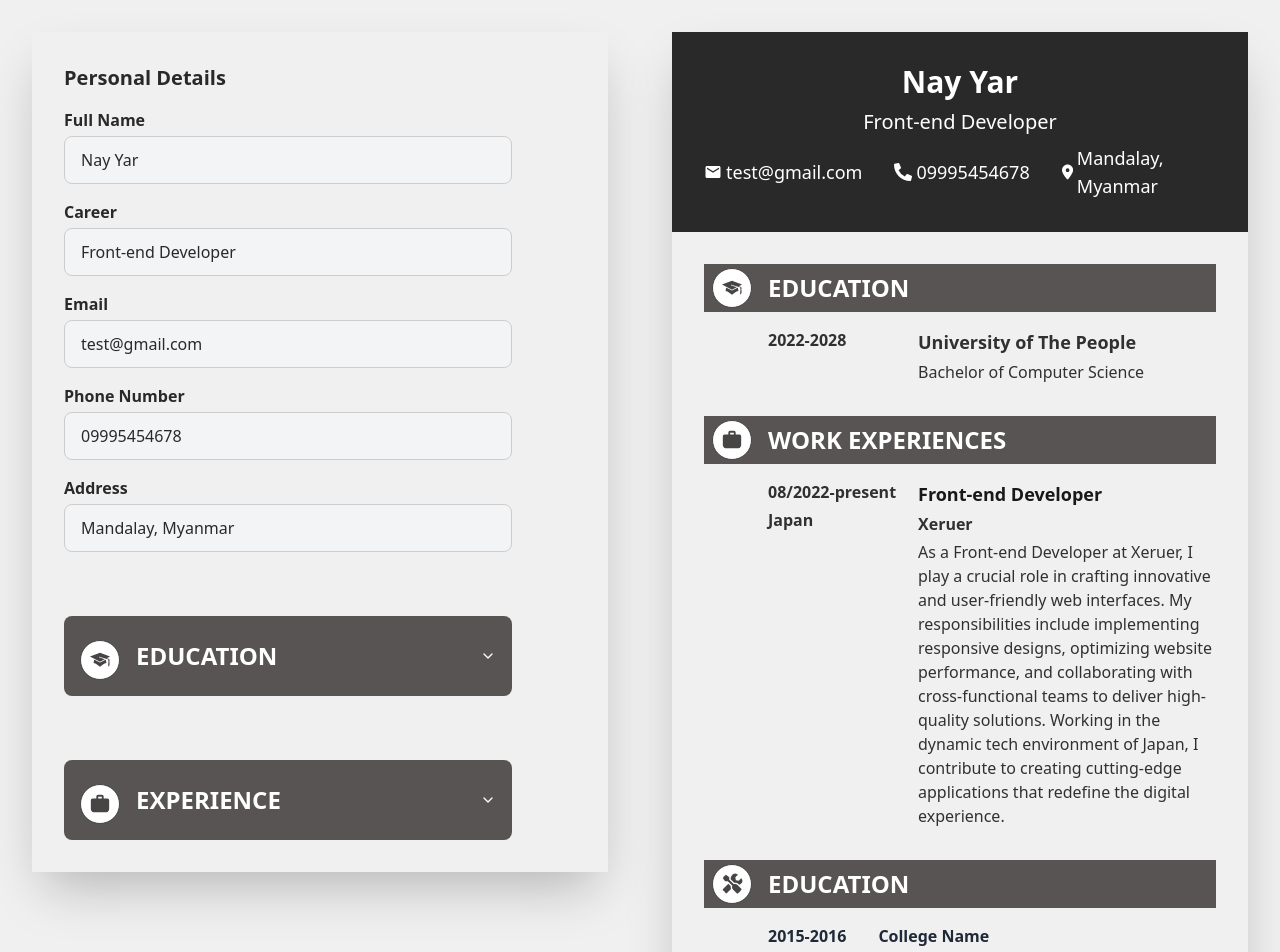
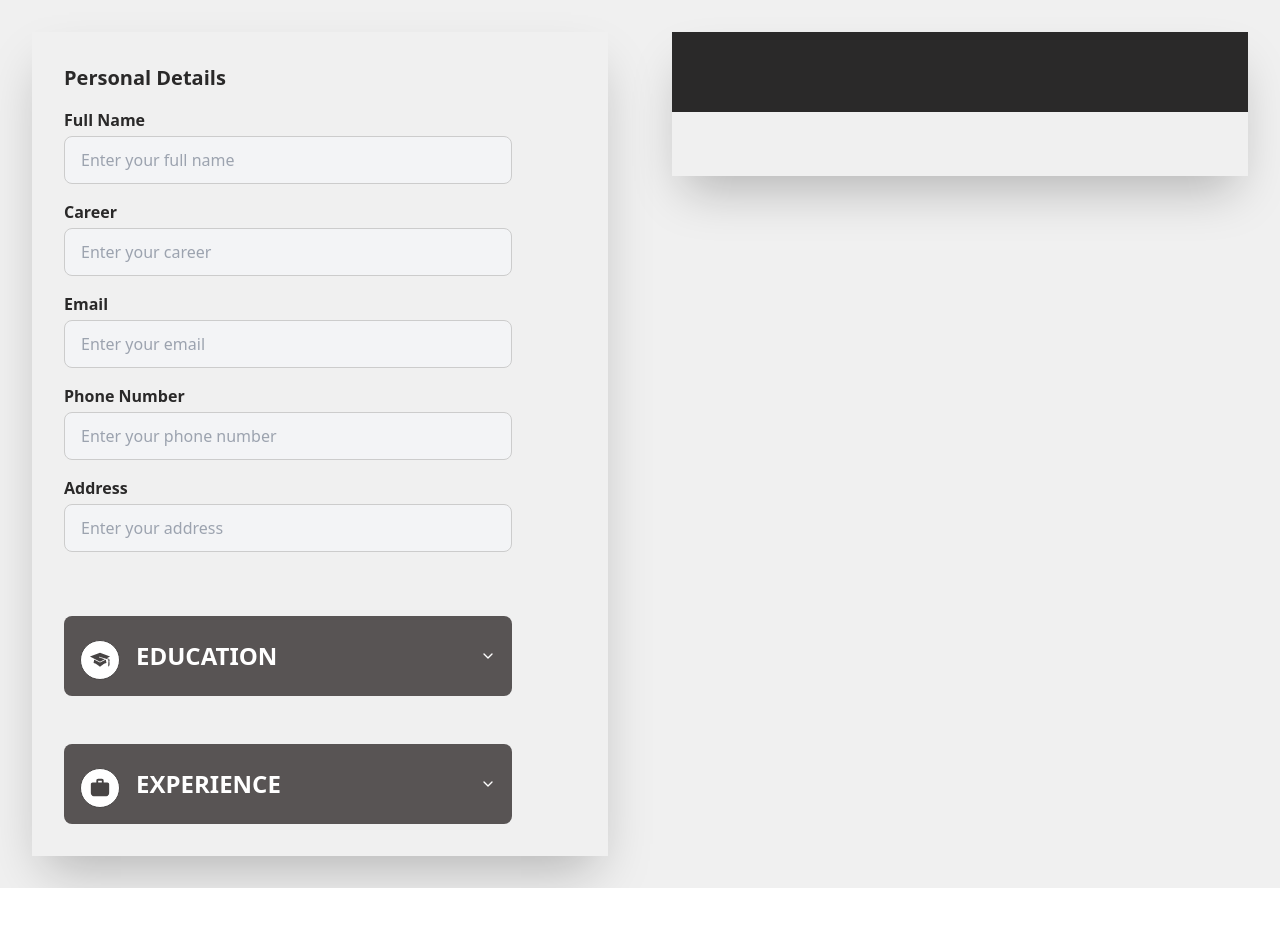
Before and after one commit to nandarwin19/CV, a React (Vite) app: page / in a window 1280 px wide. Shown: the top 952 px of the page. After the commit the page ends 888 px from the top, so only its background shows below. Built offline with nearby package versions, Linux system fonts and the light colour scheme.

Commit message:
add forms and make user-friendly

```diff
--- a/src/App.jsx
+++ b/src/App.jsx
@@ -5,7 +5,6 @@ import Header from "./components/Header";
 import PersonalDetailsForm from "./components/PersonalDetailsForm";
 import EducationForm from "./components/Education/EducationForm";
 import Education from "./components/Education/Education";
-import Skills from "./components/Skills/Skills";
 import Experience from "./components/Experiences/Experience";
 import {
   initialEducation,
@@ -13,13 +12,18 @@ import {
   initialUserData,
 } from "./components/constant/constant";
 import ExperienceForm from "./components/Experiences/ExperienceForm";
+import { GiGraduateCap } from "react-icons/gi";
+import { MdWork } from "react-icons/md";
 
 function App() {
   const [personalData, setPersonalData] = useState(initialUserData);
-  const [educationData, setEducationData] = useState(initialEducation);
-  const [hiddenEducation, setHiddenEducation] = useState(true);
-  const [hiddenExperience, setHiddenExperience] = useState(true);
-  const [experienceData, setExperienceData] = useState(initialExperience);
+
+  // For education
+  const [educationData, setEducationData] = useState([]);
+  const [newEducation, setNewEducation] = useState(initialEducation);
+
+  const [experienceData, setExperienceData] = useState([]);
+  const [newExperience, setNewExperience] = useState(initialExperience);
 
   // updatePersonalData is a function that takes two arguments:
   // `data` is the key of the personalData object we want to update.
@@ -35,22 +39,32 @@ function App() {
   };
 
   const updateEducationData = (data, value) => {
-    setEducationData((prevData) => ({
+    setNewEducation((prevData) => ({
       ...prevData,
       [data]: value,
     }));
   };
 
   const updateExperienceData = (data, value) => {
-    setExperienceData((prevData) => ({
+    setNewExperience((prevData) => ({
       ...prevData,
       [data]: value,
     }));
   };
 
+  const addEducationEntry = () => {
+    setEducationData((prevData) => [...prevData, newEducation]);
+    setNewEducation(initialEducation);
+  };
+
+  const addExperienceEntry = () => {
+    setExperienceData((prevData) => [...prevData, newExperience]);
+    setNewExperience(initialEducation);
+  };
+
   useEffect(() => {
     console.log(experienceData);
-  }, []);
+  }, [addExperienceEntry]);
 
   return (
     <div className="flex bg-[#F0f0f0]">
@@ -61,17 +75,21 @@ function App() {
             personalData={personalData}
           />
           <EducationForm
+            educationData={educationData}
+            setEducationData={setEducationData}
+            setNewEducation={setNewEducation}
+            newEducation={newEducation}
             updateEducationData={updateEducationData}
-            educationData={educationData}
-            setHiddenEducation={setHiddenEducation}
-            hiddenEducation={hiddenEducation}
+            addEducationEntry={addEducationEntry}
           />
 
           <ExperienceForm
             experienceData={experienceData}
+            setExperienceData={setExperienceData}
+            setNewExperience={setNewExperience}
+            newExperience={newExperience}
             updateExperienceData={updateExperienceData}
-            hiddenExperience={hiddenExperience}
-            setHiddenExperience={setHiddenExperience}
+            addExperienceEntry={addExperienceEntry}
           />
         </div>
       </div>
@@ -80,9 +98,34 @@ function App() {
         <div className="shadow-2xl overflow-hidden">
           <Header personalData={personalData} />
           <div className="p-8">
-            {hiddenEducation && <Education educationData={educationData} />}
-            {hiddenExperience && <Experience experienceData={experienceData} />}
-            <Skills />
+            {educationData && educationData.length > 0 && (
+              <>
+                <div className="w-full bg-[#585454] p-2  text-white relative flex items-center">
+                  <GiGraduateCap className="w-10 h-10 border border-[#474444] rounded-full p-2 absolute bg-white text-[#474444]" />
+                  <p className="text-2xl font-bold ml-14 uppercase">
+                    Education
+                  </p>
+                </div>
+                {educationData.map((data, index) => (
+                  <Education key={index} edata={data} />
+                ))}
+              </>
+            )}
+
+            {experienceData && experienceData.length > 0 && (
+              <>
+                <div className=" w-full  bg-[#585454] p-2 text-white relative flex items-center">
+                  <MdWork className="w-10 h-10 border border-[#474444] rounded-full p-2 absolute bg-white text-[#474444]" />
+
+                  <p className="text-2xl font-bold ml-14 uppercase">
+                    Work Experiences
+                  </p>
+                </div>
+                {experienceData.map((data, index) => (
+                  <Experience key={index} edata={data} />
+                ))}
+              </>
+            )}
           </div>
         </div>
       </div>
--- a/src/components/Education/Education.jsx
+++ b/src/components/Education/Education.jsx
@@ -1,31 +1,35 @@
-import { GiGraduateCap } from "react-icons/gi";
-const Education = ({ educationData }) => {
-  const { school, degree, start, end } = educationData;
+const Education = ({ edata }) => {
+  const { school, degree, start, end, hidden } = edata;
   return (
-    <div className="mb-8">
-      <div className="w-full bg-[#585454] p-2 text-white relative flex items-center">
-        {/* <div className="border border-[#474444] flex items-center justify-center"> */}
-        <GiGraduateCap className="w-10 h-10 border border-[#474444] rounded-full p-2 absolute bg-white text-[#474444]" />
-
-        <p className="text-2xl font-bold ml-14 uppercase">Education</p>
-      </div>
+    <>
+      {!hidden ? (
+        <div className="mb-4">
           <div className="ml-16 mt-4 text-black/80">
             <div className="flex">
               <div
                 className="font-bold flex-shrink-0"
                 style={{ width: "150px" }} //*******
               >
+                {start && end && (
                   <p className="font-bold">
                     {start}-{end}
                   </p>
+                )}
               </div>
               <div className="flex flex-col gap-1">
-            <p className="font-bold text-lg">{school}</p>
+                <p
+                  className="font-bold text-lg"
+                  style={{ whiteSpace: "normal", overflow: "hidden" }}
+                >
+                  {school}
+                </p>
                 <p>{degree}</p>
               </div>
             </div>
           </div>
         </div>
+      ) : null}
+    </>
   );
 };
 
--- a/src/components/Education/EducationForm.jsx
+++ b/src/components/Education/EducationForm.jsx
@@ -6,38 +6,34 @@ import { IoEyeSharp } from "react-icons/io5";
 import { BsEyeSlashFill } from "react-icons/bs";
 
 const EducationForm = ({
+  newEducation,
   updateEducationData,
+  addEducationEntry,
   educationData,
-  setHiddenEducation,
-  hiddenEducation,
+  setEducationData,
 }) => {
   const [open, setOpen] = useState(false);
-  const [eyeOpen, setEyeOpen] = useState(false);
   const [formOpen, setFormOpen] = useState(false);
 
   const EducationDatas = [
     {
-      name: "School",
-      label: "School",
-      value: educationData.school,
+      label: "School/College",
+      value: newEducation.school,
       setter: (value) => updateEducationData("school", value),
     },
     {
-      name: "Degree",
       label: "Degree",
-      value: educationData.degree,
+      value: newEducation.degree,
       setter: (value) => updateEducationData("degree", value),
     },
     {
-      name: "Start Date",
-      label: "Start",
-      value: educationData.start,
+      label: "Start Date",
+      value: newEducation.start,
       setter: (value) => updateEducationData("start", value),
     },
     {
-      name: "End Date",
-      label: "End",
-      value: educationData.end,
+      label: "End Date",
+      value: newEducation.end,
       setter: (value) => updateEducationData("end", value),
     },
   ];
@@ -47,28 +43,27 @@ const EducationForm = ({
   };
 
   const deleteData = () => {
-    const newData = forms.map(({ label, setter }) => ({
-      label,
-      value: "",
-      setter,
-    }));
-
-    // Update the education data using the new array
-    newData.forEach(({ label, value }) => {
-      updateEducationData(label.toLowerCase(), value);
+    EducationDatas.forEach(({ setter }) => {
+      setter("");
     });
   };
 
   const saveData = (e) => {
     e.preventDefault();
+    addEducationEntry();
     setOpen(false);
   };
 
-  const hiddenData = (e) => {
-    e.stopPropagation(); // Stop event propagation to prevent formOpenToggle from being triggered
-    setEyeOpen(!eyeOpen);
-    setHiddenEducation(!hiddenEducation);
-    setFormOpen(false);
+  const hiddenData = (e, dataIndex) => {
+    e.stopPropagation();
+    setEducationData((prevEducationData) => {
+      const updatedEducationData = [...prevEducationData];
+      updatedEducationData[dataIndex] = {
+        ...updatedEducationData[dataIndex],
+        hidden: !updatedEducationData[dataIndex].hidden,
+      };
+      return updatedEducationData;
+    });
   };
 
   const formOpenToggle = () => {
@@ -81,7 +76,7 @@ const EducationForm = ({
   };
 
   return (
-    <div className="p-8 relative max-w-lg">
+    <div className="p-8 pb-4 relative max-w-lg">
       <div
         tabIndex={0}
         onClick={educationToggle}
@@ -92,7 +87,6 @@ const EducationForm = ({
           <GiGraduateCap className="w-10 h-10 border border-[#474444] rounded-full p-2 absolute bg-white text-[#474444]" />
           <p className="text-2xl font-bold ml-14 uppercase">Education</p>
         </div>
-
         <motion.span
           animate={open ? "open" : "closed"}
           variants={{
@@ -104,7 +98,10 @@ const EducationForm = ({
         </motion.span>
       </div>
 
+      {educationData.length > 0 &&
+        educationData.map((data, index) => (
           <motion.div
+            key={index}
             initial={{ scaleY: 0 }}
             animate={open ? "open" : "closed"}
             variants={{
@@ -114,18 +111,43 @@ const EducationForm = ({
             style={{ originY: "top" }}
             className={`${
               open ? "block" : "hidden"
-        } flex items-center justify-between my-2 space-y-4 w-[450px] p-4 bg-white shadow-lg rounded-md`}
-        onClick={formOpenToggle}
+            } flex items-center justify-between my-2 space-y-4 w-[450px] p-4 bg-white shadow-lg rounded-md cursor-pointer`}
           >
-        <p className="font-bold text-black/80">{educationData.school}</p>
-        <div onClick={(e) => hiddenData(e)}>
-          {eyeOpen ? (
-            <BsEyeSlashFill className="text-2xl cursor-pointer" />
+            <div className="w-full my-1 flex items-center justify-between overflow-x-hidden">
+              <p
+                style={{ whiteSpace: "normal", overflow: "hidden" }}
+                className="mr-4 font-bold text-black/80"
+              >
+                {data.school}
+              </p>
+              <div onClick={(e) => hiddenData(e, index)}>
+                {data.hidden ? (
+                  <BsEyeSlashFill className="text-2xl" />
                 ) : (
-            <IoEyeSharp className="text-2xl cursor-pointer" />
+                  <IoEyeSharp className="text-2xl" />
                 )}
               </div>
+            </div>
           </motion.div>
+        ))}
+
+      {open && !formOpen && (
+        <motion.button
+          initial={{ scaleY: 0 }}
+          animate={open ? "open" : "closed"}
+          variants={{
+            open: { scaleY: 1 },
+            closed: { scaleY: 0 },
+          }}
+          style={{ originY: "top" }}
+          onClick={formOpenToggle}
+          className={`${
+            open ? "block" : "hidden"
+          } flex items-center justify-center my-2 space-y-4 w-[450px] p-4 bg-white shadow-lg rounded-md cursor-pointer`}
+        >
+          + Education
+        </motion.button>
+      )}
 
       {formOpen && (
         <motion.form
@@ -140,10 +162,10 @@ const EducationForm = ({
             open ? "block" : "hidden"
           } space-y-4 w-[450px] p-4 bg-white shadow-lg rounded-md`}
         >
-          {EducationDatas.map(({ name, label, value, setter }) => (
+          {EducationDatas.map(({ label, value, setter }) => (
             <div key={label} className="flex flex-col gap-1">
               <label htmlFor={label} className="font-semibold text-black/80">
-                {name}
+                {label}
               </label>
               <input
                 type="text"
--- a/src/components/Experiences/Experience.jsx
+++ b/src/components/Experiences/Experience.jsx
@@ -1,26 +1,25 @@
 import { MdWork } from "react-icons/md";
 
-const Experience = ({ experienceData }) => {
-  console.log(experienceData);
-  const { company, position, start, end, location, description } =
-    experienceData;
+const Experience = ({ edata }) => {
+  console.log(edata);
+  const { company, position, start, end, location, description, hidden } =
+    edata;
 
   return (
+    <>
+      {!hidden ? (
         <div className="mb-8">
-      <div className="w-full  bg-[#585454] p-2 text-white relative flex items-center">
-        <MdWork className="w-10 h-10 border border-[#474444] rounded-full p-2 absolute bg-white text-[#474444]" />
-
-        <p className="text-2xl font-bold ml-14 uppercase">Work Experiences</p>
-      </div>
           <div className="ml-16 mt-4 text-black/80">
             <div className="flex">
               <div
-            className="font-bold flex-shrink-0 flex flex-col gap-1"
+                className=" flex-shrink-0 flex flex-col gap-1"
                 style={{ width: "150px" }} //*******
               >
-            <p style={{ whiteSpace: "nowrap" }}>
+                {start && end && (
+                  <p style={{ whiteSpace: "nowrap" }} className="font-bold">
                     {start}-{end}
                   </p>
+                )}
                 <p>{location}</p>
               </div>
 
@@ -32,6 +31,8 @@ const Experience = ({ experienceData }) => {
             </div>
           </div>
         </div>
+      ) : null}
+    </>
   );
 };
 
--- a/src/components/Skills/Skills.jsx
+++ /dev/null
@@ -1,25 +0,0 @@
-import { FaTools } from "react-icons/fa";
-
-const Skills = () => {
-  return (
-    <div className="mb-8">
-      <div className="w-full  bg-[#585454] p-2 text-white relative flex items-center">
-        {/* <div className="border border-[#474444] flex items-center justify-center"> */}
-        <FaTools className="w-10 h-10 border border-[#474444] rounded-full p-2 absolute bg-white text-[#474444]" />
-
-        <p className="text-2xl font-bold ml-14 uppercase">Education</p>
-      </div>
-      <div className="ml-16 mt-4">
-        <div className="flex gap-8">
-          <p className="font-bold">2015-2016</p>
-          <div className="flex flex-col gap-1">
-            <p className="font-bold">College Name</p>
-            <p>BSC</p>
-          </div>
-        </div>
-      </div>
-    </div>
-  );
-};
-
-export default Skills;
--- a/src/components/constant/constant.jsx
+++ b/src/components/constant/constant.jsx
@@ -1,24 +1,25 @@
 export const initialUserData = {
-  name: "Nay Yar",
-  email: "test@gmail.com",
-  phone: "09995454678",
-  address: "Mandalay, Myanmar",
-  career: "Front-end Developer",
+  name: "",
+  email: "",
+  phone: "",
+  address: "",
+  career: "",
 };
 
 export const initialEducation = {
-  school: "University of The People",
-  degree: "Bachelor of Computer Science",
-  start: "2022",
-  end: "2028",
+  school: "",
+  degree: "",
+  start: "",
+  end: "",
+  hidden: false,
 };
 
 export const initialExperience = {
-  company: "Xeruer",
-  position: "Front-end Developer",
-  start: "08/2022",
-  end: "present",
-  location: "Japan",
-  description:
-    "As a Front-end Developer at Xeruer, I play a crucial role in crafting innovative and user-friendly web interfaces. My responsibilities include implementing responsive designs, optimizing website performance, and collaborating with cross-functional teams to deliver high-quality solutions. Working in the dynamic tech environment of Japan, I contribute to creating cutting-edge applications that redefine the digital experience.",
+  company: "",
+  position: "",
+  start: "",
+  end: "",
+  location: "",
+  description: "",
+  hidden: false,
 };
```
Also changed, not shown: src/components/Experiences/ExperienceForm.jsx (+68 -47 lines). Lines whose indentation alone changed are shown as unchanged.
